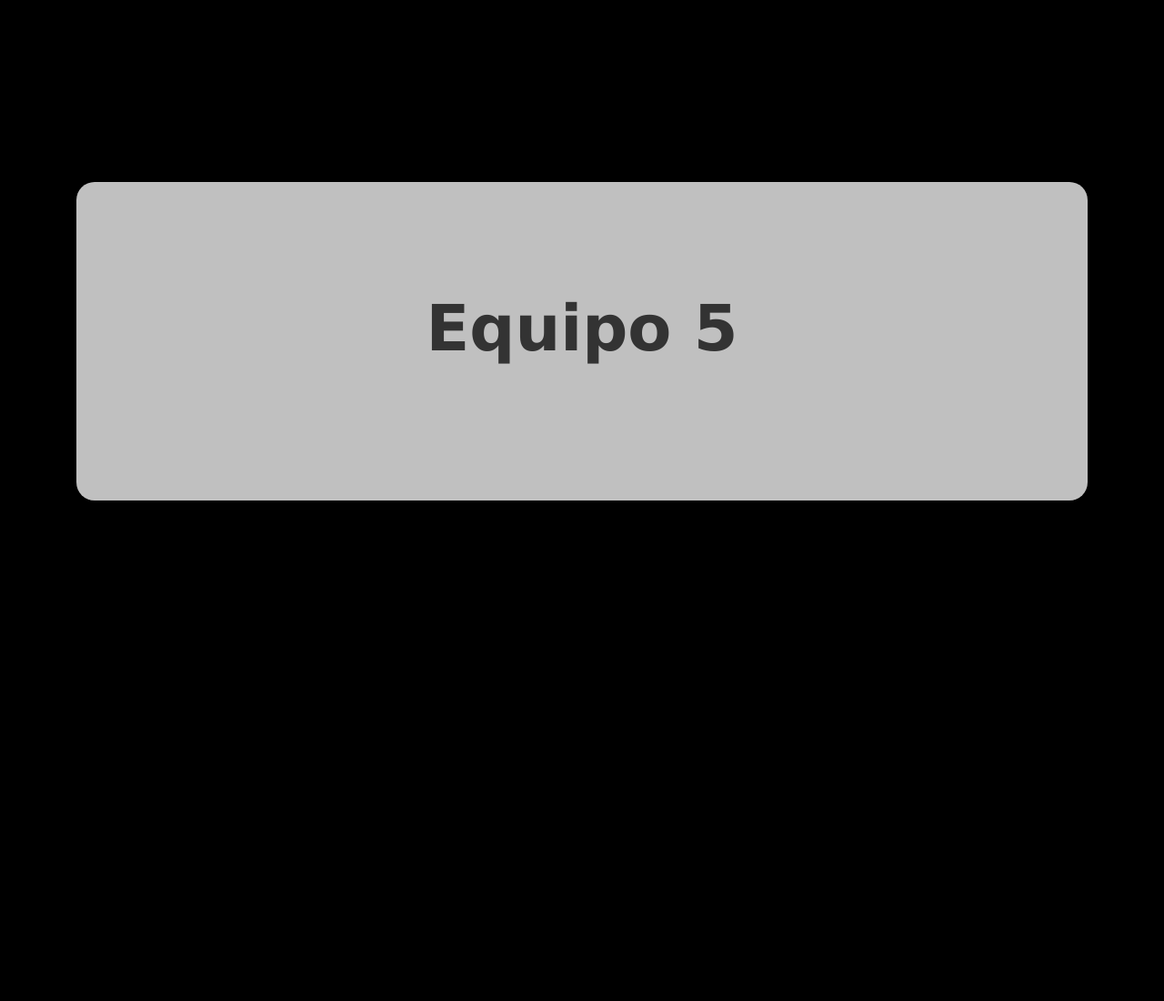
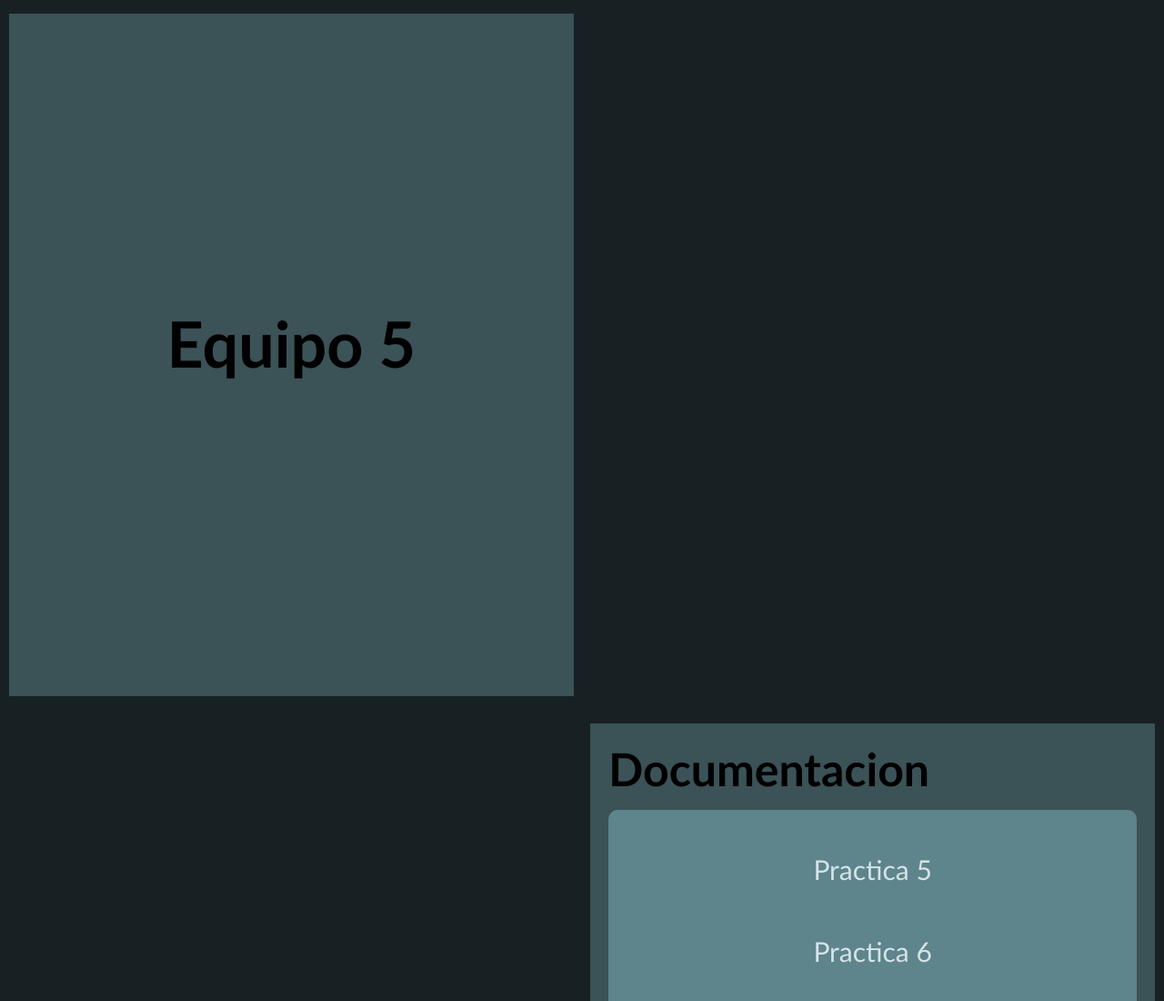
Before and after one commit to Equipo5POOFI/Equipo5POOFI.github.io, a plain HTML site: page index.html in a window 1280 px wide. Shown: the top 1100 px of the page at 91% size. Before the commit the page ends 800 px from the top, so only its background shows below. Drawn offline with Linux system fonts and the light colour scheme.

Commit message:
Cambios a Index

```diff
--- a/index.html
+++ b/index.html
@@ -5,34 +5,93 @@
     <meta http-equiv="X-UA-Compatible" content="IE=edge">
     <meta name="viewport" content="width=device-width, initial-scale=1.0">
     <title>Equipo 5</title>
+
     <style>
+        *{
+            box-sizing: border-box;
+            margin: 0;
+            padding: 0;
+        }
+
         body{
-            background: #000;
-            font-family: Verdana, Geneva, Tahoma, sans-serif;
+            font-family: 'Gill Sans', 'Gill Sans MT', Calibri, 'Trebuchet MS', sans-serif;
+            background: #172123;
         }
-        div{
-            background: #c0c0c0;
-            height: 250px;
-            width: 80%;
-            margin: auto;
-            margin-top: 200px;
-            padding: 50px;
-            border-radius: 20px;
+
+        .Box{
+            background: #3b5257 ;
+            margin: 15px 10px;
+            height: 750px;
+            width: 48.5%;
+            padding: 20px;
         }
+
+        #Uno{
+            float: left;
+        }
+
+        #Dos{
+            float: right;
+        }
+
         h1{
             font-size: 70px;
-            color: #333;
-            margin: auto;
             text-align: center;
-            margin-top: 70px;
+            margin: 300px 0px;
+        }
 
+        h2{
+            font-size: 50px;
+            margin-bottom: 15px;
         }
+
+        .navbar{
+            list-style: none;
+            background: #5e848c;
+            border-radius: 10px;
+            width: 100%;
+            height: 620px;
+            padding: 20px;
+            text-align: center;
+        }
+
+        .navbar li{
+            font-size: 30px;
+            line-height: 3em;
+        }
+
+        .navbar li a{
+            color:#d5e4e7;
+            text-decoration: none;
+        }
+
+        .navbar li a:hover{
+            font-size: 35px;
+            color: #4f4f4f;
+        }
+
     </style>
+
+
 </head>
+
 <body>
-    <div>
-        <h1>Equipo 5</h1>
 
+    <div class="Container">
+        <div id="Uno" class="Box">
+            <h1>Equipo 5</h1>
+        </div>
+
+        <div id="Dos" class="Box">
+            <h2>Documentacion </h2>
+            <ul class="navbar">
+                <li><a href="https://equipo5poofi.github.io/Practica5/" target="_blank">Practica 5</a></li>
+                <li><a href="#">Practica 6</a></li>
+                <li><a href="#">Practica 7</a></li>
+                <li><a href="#">Practica 8</a></li>
+            </ul>
+        </div>
     </div>
+
 </body>
 </html>
```
